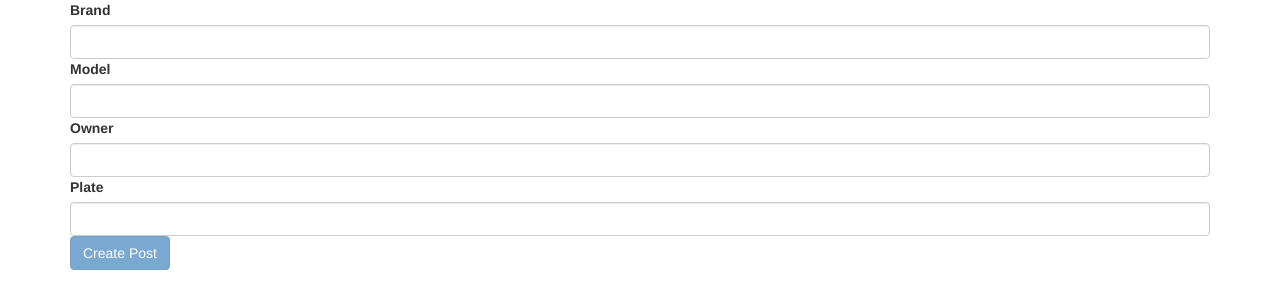
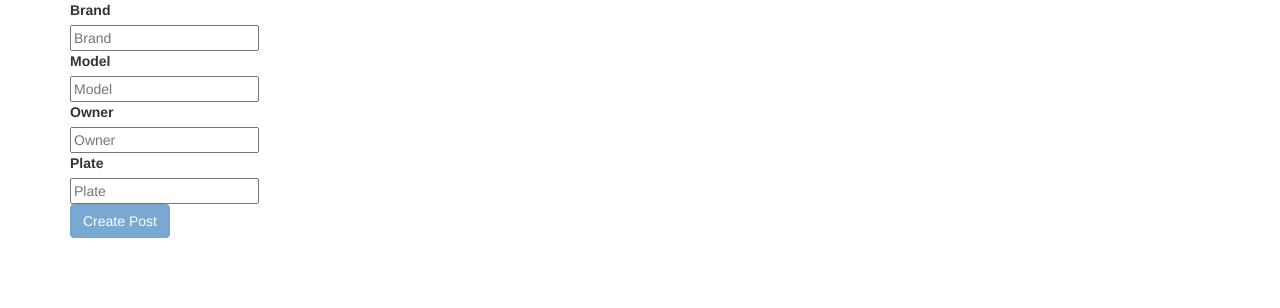
Before and after one commit to ekman12/garage-redux, a React app: page /new in a window 1280 px wide. Shown: the top 308 px of the page. Built offline with nearby package versions, Linux system fonts and the light colour scheme.

Commit message:
form working with validations. need to tweak validations

```diff
--- a/src/containers/cars_new.jsx
+++ b/src/containers/cars_new.jsx
@@ -5,85 +5,161 @@
 
 import { postCar } from '../actions';
 
+const required = value => value ? undefined : 'Required'
+const maxLength = max => value =>
+  value && value.length > max ? `Must be ${max} characters or less` : undefined
+const maxLength15 = maxLength(15)
+const number = value => value && isNaN(Number(value)) ? 'Must be a number' : undefined
+const minValue = min => value =>
+  value && value < min ? `Must be at least ${min}` : undefined
+const minValue18 = minValue(18)
+const email = value =>
+  value && !/^[A-Z0-9._%+-]+@[A-Z0-9.-]+\.[A-Z]{2,4}$/i.test(value) ?
+  'Invalid email address' : undefined
+const tooOld = value =>
+  value && value > 65 ? 'You might be too old for this' : undefined
+const aol = value =>
+  value && /.+@aol\.com/.test(value) ?
+  'Really? You still use AOL for your email?' : undefined
+
+const renderField = ({ input, label, type, meta: { touched, error, warning } }) => (
+  <div>
+    <label>{label}</label>
+    <div>
+      <input {...input} placeholder={label} type={type}/>
+      {touched && ((error && <span>{error}</span>) || (warning && <span>{warning}</span>))}
+    </div>
+  </div>
+)
+
 class CarsNew extends Component {
+// const CarsNew = (props) => {
   onSubmit = (values) => {
+    debugger
     this.props.postCar(values, (post) => {
       this.props.history.push('/');
       return post;
     });
   }
 
-  renderField(field) {
-    return (
-      <div className="form-group">
-        <label>{field.label}</label>
-        <input
-          className="form-control"
-          type={field.type}
-          {...field.input}
-        />
-      </div>
-    );
-  }
-
-  renderForm() {
+  render() {
+    // const { pristine, reset, submitting } = this.props;
     return (
       <form onSubmit={this.props.handleSubmit(this.onSubmit)}>
-        <label htmlFor="brand">Brand</label>
-        <Field
-          className="form-control"
-          label="Brand"
-          name="brand"
-          component="input"
-          rows="8"
+        <Field name="brand" type="text"
+          component={renderField} label="Brand"
+          validate={[ required, maxLength15 ]}
         />
-        <label htmlFor="model">Model</label>
-        <Field
-          className="form-control"
-          label="Model"
-          name="model"
-          component="input"
-          rows="8"
+        <Field name="model" type="text"
+          component={renderField} label="Model"
+          validate={required}
+          // warn={aol}
         />
-        <label htmlFor="owner">Owner</label>
-        <Field
-          className="form-control"
-          label="Owner"
-          name="owner"
-          component="input"
-          rows="8"
+        <Field name="owner" type="text"
+          component={renderField} label="Owner"
+          validate={required}
+          // validate={[ required, number, minValue18 ]}
+          // warn={tooOld}
         />
-        <label htmlFor="plate">Plate</label>
-        <Field
-          className="form-control"
-          label="Plate"
-          name="plate"
-          component="input"
-          rows="8"
+        <Field name="plate" type="text"
+          component={renderField} label="Plate"
+          validate={[ required, maxLength15 ]}
         />
-        <button className="btn btn-primary" type="submit"
+        <div>
+          <button className="btn btn-primary" type="submit"
           disabled={this.props.pristine || this.props.submitting}>
-          Create Post
-        </button>
+            Create Post
+          </button>
+        </div>
       </form>
-    );
-  }
-
-  render() {
-    const renderedForm = this.renderForm()
-    return (
-      <div>
-        {renderedForm}
-      </div>
-    );
+    )
   }
 }
 
+          // <button type="submit" disabled={submitting}>Submit</button>
+          // <button type="button" disabled={pristine || submitting} onClick={reset}>Clear Values</button>
+
+// class CarsNew extends Component {
+
+
+//   onSubmit = (values) => {
+//     this.props.postCar(values, (post) => {
+//       this.props.history.push('/');
+//       return post;
+//     });
+//   }
+
+//   renderForm() {
+//     const required = value => value ? undefined : 'Required';
+//     const maxLength = max => value =>
+//   value && value.length > max ? `Must be ${max} characters or less` : undefined;
+//     return (
+//       <form onSubmit={this.props.handleSubmit(this.onSubmit)}>
+//         <Field
+//           className="form-control"
+//           label="Brand"
+//           name="brand"
+//           component={renderField}
+//           rows="8"
+//           validate={[required, maxLength]}
+//           warn={aol}
+//         />
+//         <Field
+//           className="form-control"
+//           label="Model"
+//           name="model"
+//           component={renderField}
+//           rows="8"
+//           validate={[ required ]}
+//         />
+//         <Field
+//           className="form-control"
+//           label="Owner"
+//           name="owner"
+//           component={renderField}
+//           rows="8"
+//           validate={[ required ]}
+//         />
+//         <Field
+//           className="form-control"
+//           label="Plate"
+//           name="plate"
+//           component={renderField}
+//           rows="8"
+//           validate={[ required ]}
+//         />
+//         <button className="btn btn-primary" type="submit"
+//           disabled={this.props.pristine || this.props.submitting}>
+//           Create Post
+//         </button>
+//       </form>
+//     );
+//   }
+
+//   render() {
+//     const renderedForm = this.renderForm()
+//     return (
+//       <div>
+//         {renderedForm}
+//       </div>
+//     );
+//   }
+// }
+
+
+// export default reduxForm({ form: 'newPostForm' })(
+//   connect(null, { postCar })(CarsNew)
+// );
+
+
+
+
+
+
+// export default reduxForm({
+//   form: 'fieldLevelValidation' // a unique identifier for this form
+// })(CarsNew)
 
 export default reduxForm({ form: 'newPostForm' })(
   connect(null, { postCar })(CarsNew)
 );
-
-const form = {
-
-}
```
